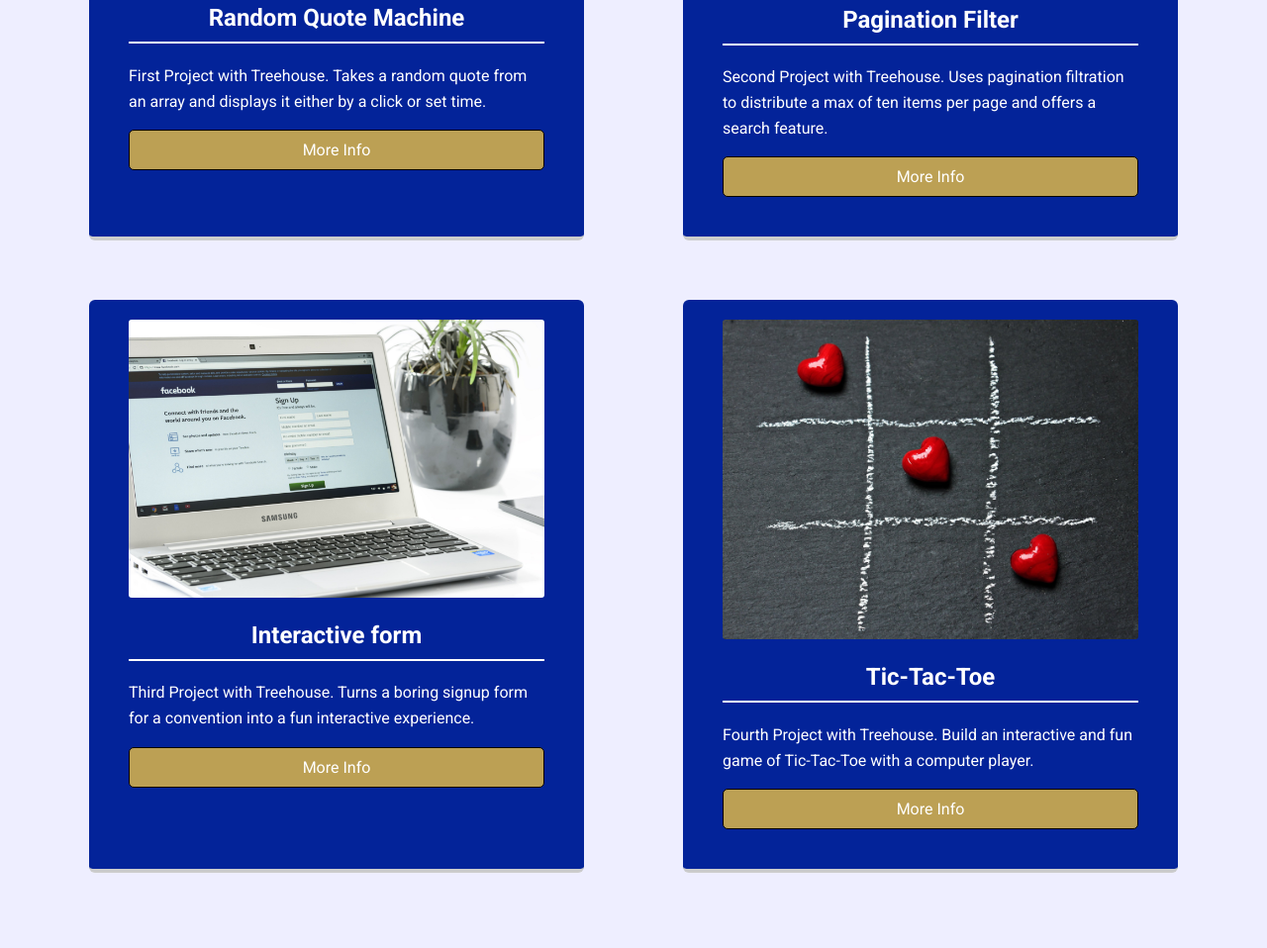
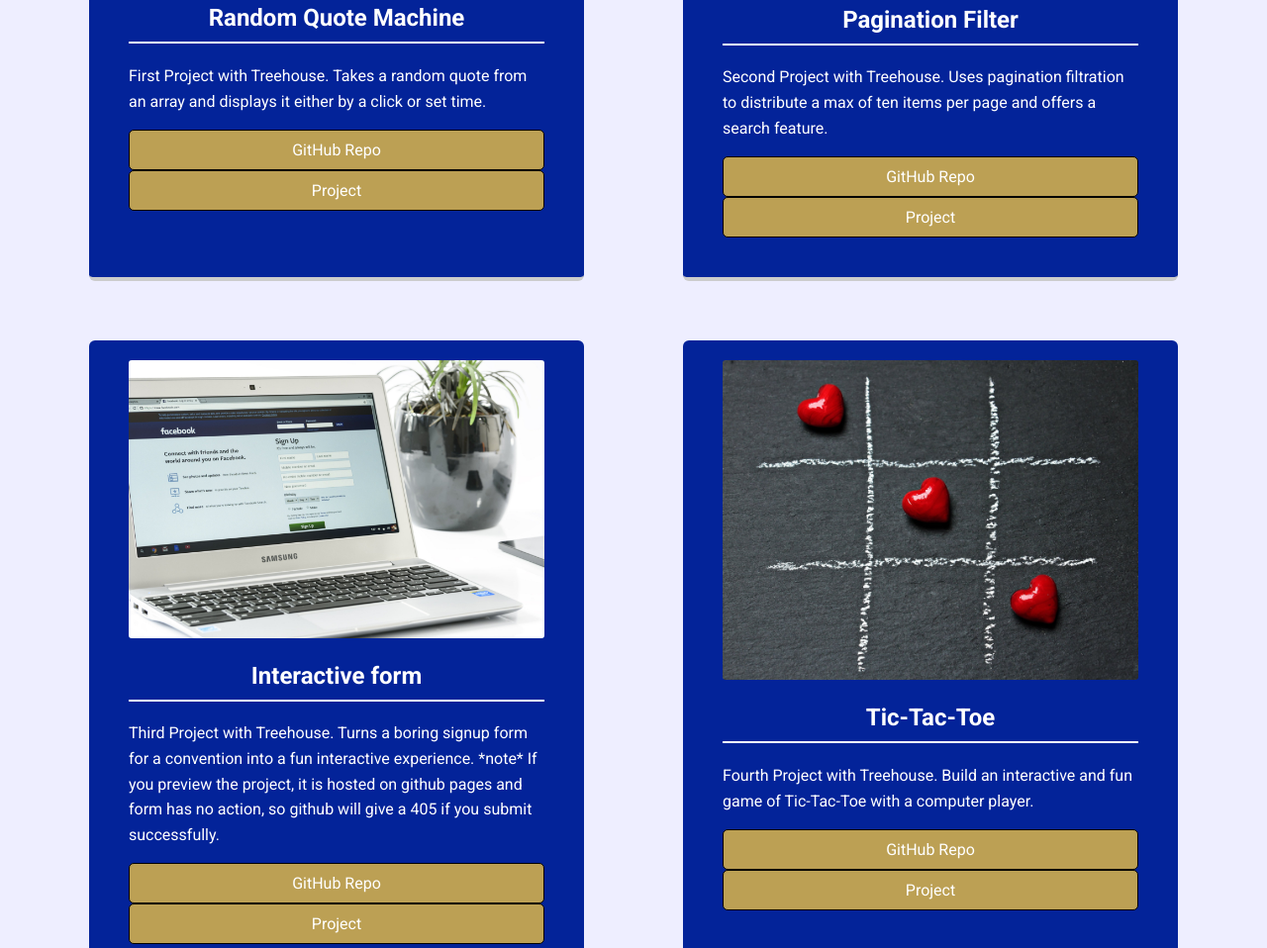
Before and after one commit to jk-conley/portfolio-update, a plain HTML site: page portfolio.html in a window 1280 px wide. Shown: the part 840-1798 px from the top of the page at 99% size. Drawn offline with Linux system fonts and the light colour scheme; a web font is replaced by a local one.

Commit message:
Add button to send to project hosted on github pages

```diff
--- a/portfolio.html
+++ b/portfolio.html
@@ -53,7 +53,8 @@
         <img src="images/quote.jpg" alt="quote 'Never stop dreaming'" class="card-img">
         <h2>Random Quote Machine</h2>
         <p>First Project with Treehouse. Takes a random quote from an array and displays it either by a click or set time.</p>
-        <a href="https://github.com/jk-conley/random-quote-machine" class="btn" target="_blank">More Info</a>
+        <a href="https://github.com/jk-conley/random-quote-machine" class="btn" target="_blank">GitHub Repo</a>
+        <a href="https://jk-conley.github.io/random-quote-machine/" class="btn" target="_blank">Project</a>
       </div>
 
       <!--=============================
@@ -66,7 +67,8 @@
         <p>Second Project with Treehouse. Uses pagination filtration to distribute a max of ten items per page and offers a
           search feature.
         </p>
-        <a href="https://github.com/jk-conley/pagination-filter" class="btn" target="_blank">More Info</a>
+        <a href="https://github.com/jk-conley/pagination-filter" class="btn" target="_blank">GitHub Repo</a>
+        <a href="https://jk-conley.github.io/pagination-filter/" class="btn" target="_blank">Project</a>
       </div>
     </section>
 
@@ -78,8 +80,11 @@
       <div class="card">
         <img src="images/form.jpg" alt="Signup page on facebook" class="card-img">
         <h2>Interactive form</h2>
-        <p>Third Project with Treehouse. Turns a boring signup form for a convention into a fun interactive experience.</p>
-        <a href="https://github.com/jk-conley/interactive-form" class="btn" target="_blank">More Info</a>
+        <p>Third Project with Treehouse. Turns a boring signup form for a convention into a fun interactive experience. *note*
+          If you preview the project, it is hosted on github pages and form has no action, so github will give a 405 if you
+          submit successfully.</p>
+        <a href="https://github.com/jk-conley/interactive-form" class="btn" target="_blank">GitHub Repo</a>
+        <a href="https://jk-conley.github.io/interactive-form/" class="btn" target="_blank">Project</a>
       </div>
 
       <!--=============================
@@ -90,7 +95,8 @@
         <img src="images/tic-tac-toe.jpg" alt="a game of tic-tac-toe" class="card-img">
         <h2>Tic-Tac-Toe</h2>
         <p>Fourth Project with Treehouse. Build an interactive and fun game of Tic-Tac-Toe with a computer player.</p>
-        <a href="https://github.com/jk-conley/tic-tac-toe" class="btn" target="_blank">More Info</a>
+        <a href="https://github.com/jk-conley/tic-tac-toe" class="btn" target="_blank">GitHub Repo</a>
+        <a href="https://jk-conley.github.io/tic-tac-toe/" class="btn" target="_blank">Project</a>
       </div>
     </section>
 
```
